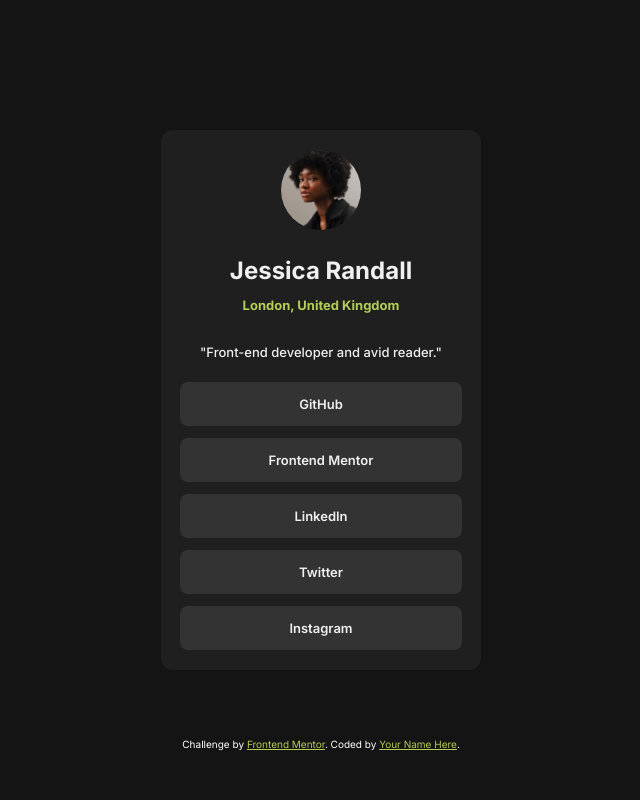
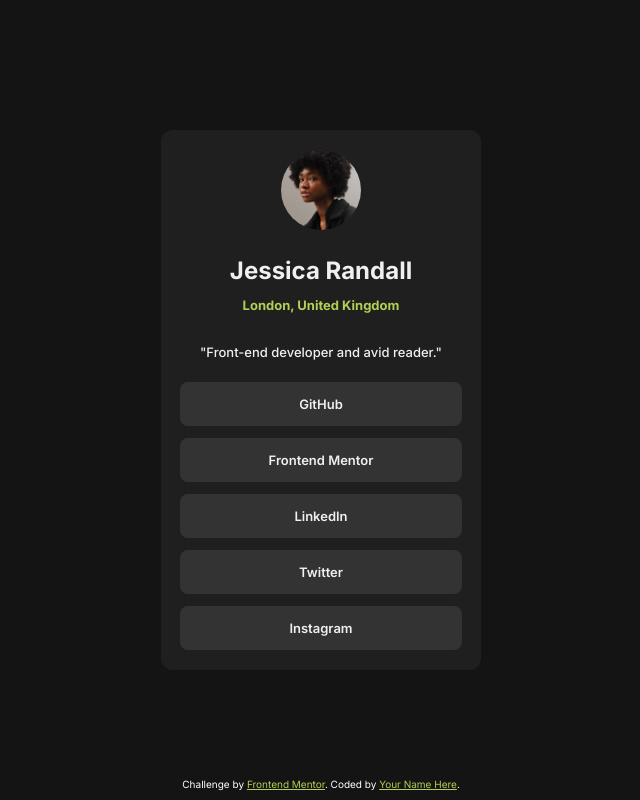
Before and after one commit to edgarp1009/frontendMentor-social-media-links, a plain HTML site: page index.html in a window 1280 px wide. Shown: the whole page, without its empty margins (319-959 px from the left). Drawn offline with Linux system fonts and the light colour scheme.

Commit message:
Update styles.css

```diff
--- a/styles.css
+++ b/styles.css
@@ -90,7 +90,7 @@ main {
 .attribution {
     color: white;
     position: absolute;
-    bottom: 50px;
+    bottom: 10px;
     left: calc((100% - 277.36px)/2);
 
     a {
```
